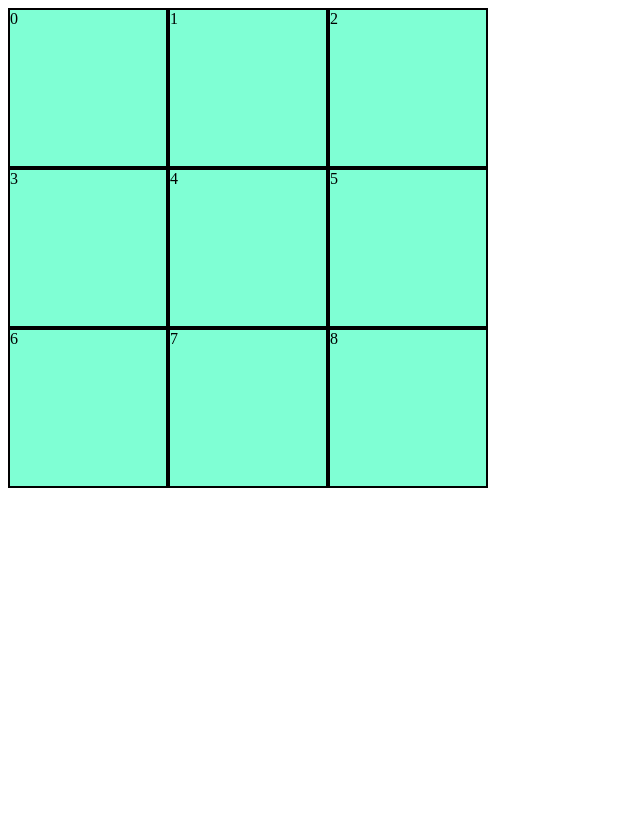
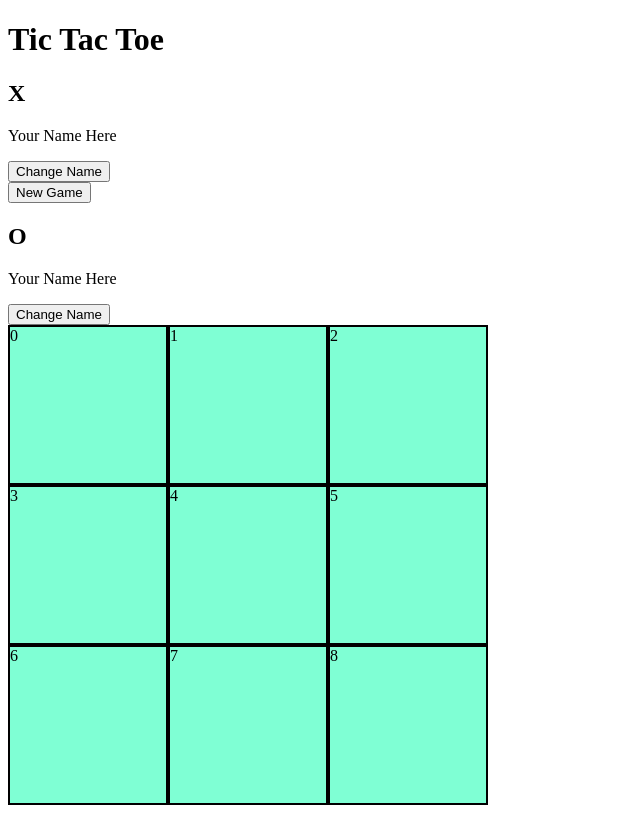
Before and after one commit to gdvnprt/odin-tictactoe, a plain HTML site: page index.html in a window 1280 px wide. Shown: the whole page, without its empty margins (0-640 px from the left). Drawn offline with Linux system fonts and the light colour scheme.

Commit message:
Add title and header elements
UI to choose player names, display turns, and select new game

```diff
--- a/index.html
+++ b/index.html
@@ -8,6 +8,25 @@
     <script src="script.js" defer></script>
 </head>
 <body>
+    <div id="title">
+        <h1>Tic Tac Toe</h1>
+    </div>
+    <div id="game-header">
+        <div id="player-one">
+            <h2>X</h2>
+            <p>Your Name Here</p>
+            <button>Change Name</button>
+        </div>
+        <div id="new-game">
+            <button>New Game</button>
+        </div>
+        <div id="player-two">
+            <h2>O</h2>
+            <p>Your Name Here</p>
+            <button>Change Name</button>
+        </div>
+    </div>
+
     <div id="container">
         <div class="game-square">0</div>
         <div class="game-square">1</div>
```
